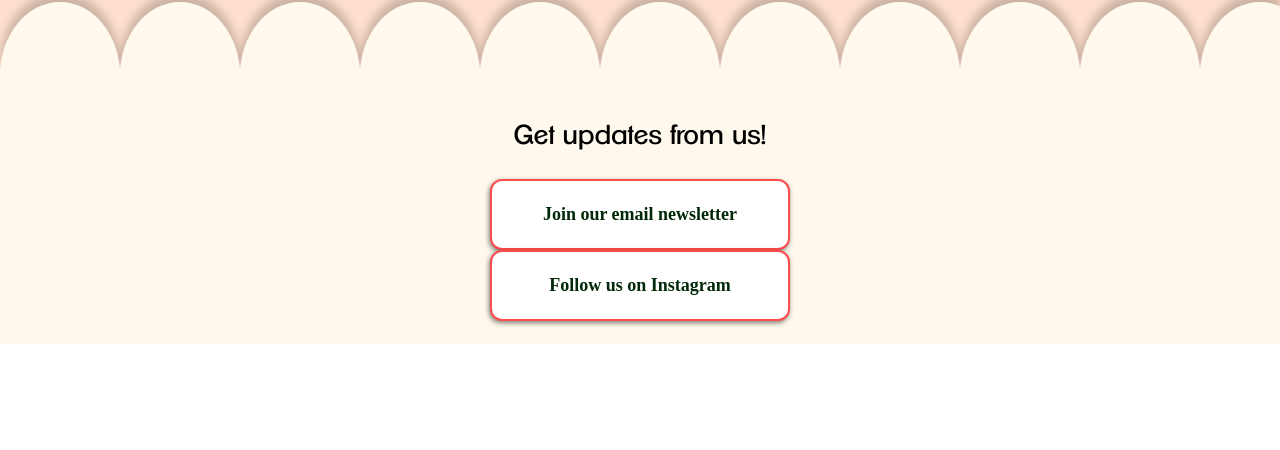
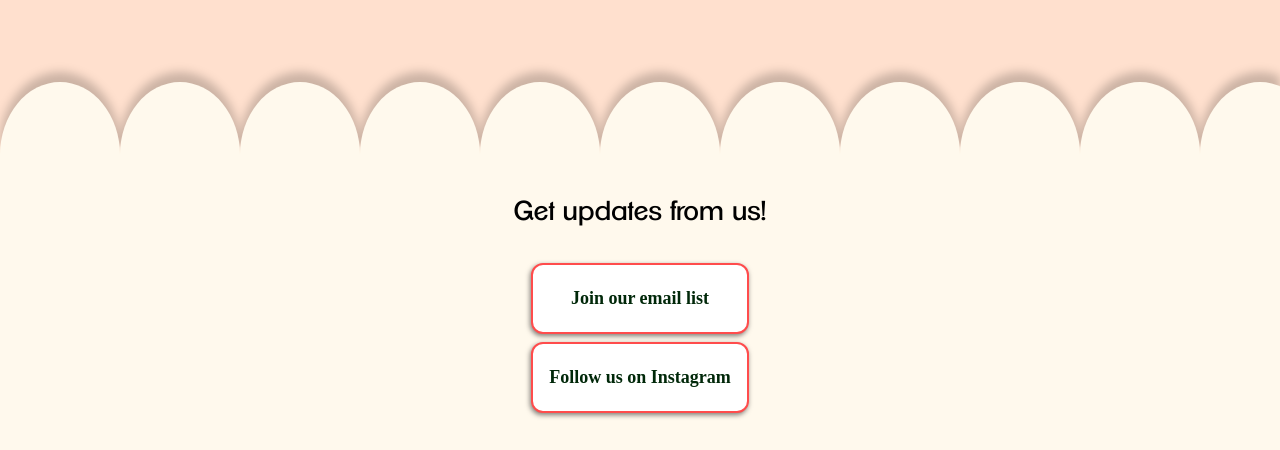
Before and after one commit to michellewong793/queer-art-fair-v2, a Next.js app: page / in a window 1280 px wide. Shown: the part 3005-3455 px from the top of the page. Before the commit the page ends 3349 px from the top, so only its background shows below. Built offline with nearby package versions, Linux system fonts and the light colour scheme; a web font is replaced by a local one.

Commit message:
Puts all footer spacing in multiples of 8

```diff
--- a/components/Footer.js
+++ b/components/Footer.js
@@ -1,66 +1,34 @@
-import Link from "next/link"
 import Button from "./Button"
+import Styles from './Footer.module.css'
 
 const Footer = (props) => {
-    let styles = {
-        footerDecor: {
-            width: '100%',
-            height: '74px',
-            backgroundImage: "url('FooterEllipse.svg')",
-            backgroundRepeat: 'repeat-x',
-            filter: 'drop-shadow(0 -10px 5px rgba(0, 0, 0, 0.2))',
-            marginBottom: '-1px', // There is a space at the bottom for some reason
-            marginTop: '40px',
-        },
-
-        footer: {
-            width: '100%',
-            backgroundColor: '#FFF9ED',
-            paddingTop: '20px',
-            paddingBottom: '40px',
-        },
-
-        centerText: {
-            textAlign: 'center',
-        },
-
-        buttonContainer: {
-            height: 125,
-            display: 'flex',
-            flexDirection: 'column',
-            alignItems: 'center',
-            justifyContent: 'space-around',
-        },
-    }
-
     return (
         <div>
-            <div style={styles.footerDecor}></div>
-            <div style={styles.footer}>
-                <h3 style={styles.centerText}>Get updates from us!</h3>
+            <div className={Styles.footerDecor}></div>
+            <div className={Styles.footer}>
+                <h3 className={Styles.centerText}>Get updates from us!</h3>
 
-                <div style = {styles.buttonContainer}>
-                    <Button text='Join our email newsletter'
+                <div className={Styles.buttonContainer}>
+                    <Button text='Join our email list'
                         backgroundColor="white"
                         textColor="#002809"
                         borderColor='#FF4C4C'
                         hoverBackgroundColor="#002809"
                         hoverTextColor="white"
-                        width='300px'
                         url='https://subscribepage.io/queerartfaire'
                     />
-
+                </div>
+                <div className={Styles.buttonContainer}>
                     <Button text='Follow us on Instagram'
                         backgroundColor="white"
                         textColor="#002809"
                         borderColor='#FF4C4C'
                         hoverBackgroundColor="#002809"
                         hoverTextColor="white"
-                        width='300px'
                         url='https://www.instagram.com/queerartfairsf/'
                         />
+                </div>
 
-                </div>
             </div>
         </div>
     )
--- /dev/null
+++ b/components/Footer.module.css
@@ -0,0 +1,30 @@
+.footerDecor {
+    width: 100%;
+    height: 74px;
+    background-image: url('../public/FooterEllipse.svg');
+    background-repeat: repeat-x;
+    filter: drop-shadow(0 -10px 5px rgba(0, 0, 0, 0.2));
+    margin-bottom: -1px; /*There is space at the bottom for some reason*/
+    margin-top: 120px;
+}
+
+.footer {
+    background-color: #fff9ed;
+    padding: 16px 16px 40px 16px;
+}
+
+.centerText {
+    text-align: center;
+}
+
+.buttonContainer {
+    width: 100%;
+    padding-top: 8px;
+}
+
+@media screen and (min-width: 480px) {
+    .buttonContainer {
+        width: fit-content;
+        margin: 0 auto;
+    }
+}
```
